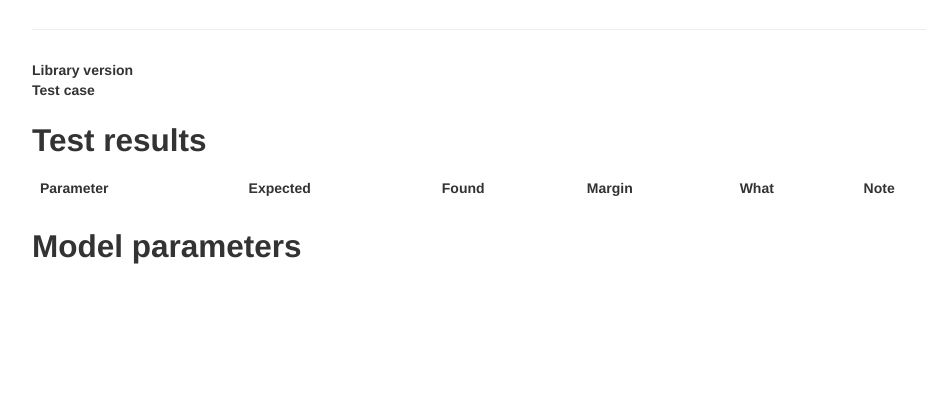
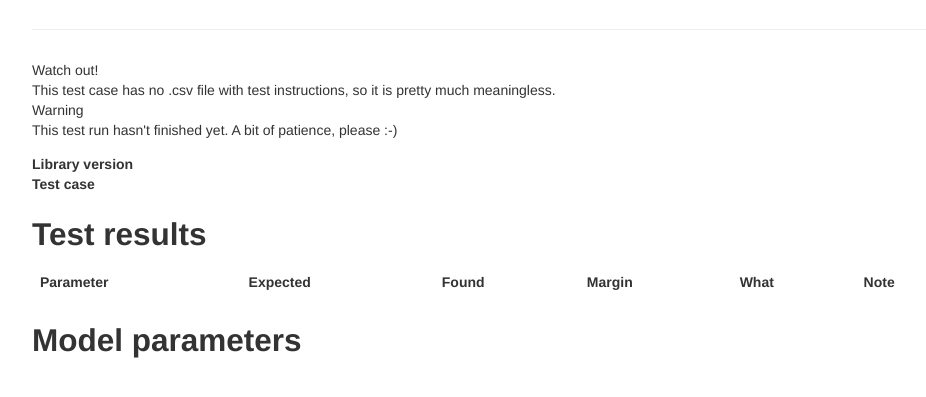
Before and after one commit to nens/threedi-verification, a Django app: template threedi_verification/templates/threedi_verification/test_run.html in a window 1280 px wide. Shown: the top 397 px of the page, without its empty margins (138-1064 px from the left). Run offline with Django 3.2, Linux system fonts and the light colour scheme; the template is opened without the code that fills it, so the values that code supplies are empty; some libraries are stand-ins or nearby versions.

Commit message:
Added feedback on is-the-test-run-still-running

```diff
--- a/threedi_verification/templates/threedi_verification/test_run.html
+++ b/threedi_verification/templates/threedi_verification/test_run.html
@@ -3,6 +3,25 @@
 
 {% block main-column %}
   {# Note: mostly copy/pasted from the old 'mdu.html' template #}
+
+  {% if not view.test_run.test_case_version.test_case.has_csv %}
+    <div class="panel panel-danger">
+      <div class="panel-heading">Watch out!</div>
+      <div class="panel-body">
+        This test case has no .csv file with test instructions, so it is
+        pretty much meaningless.
+      </div>
+    </div>
+  {% endif %}
+
+  {% if not view.test_run.duration %}
+    <div class="panel panel-warning">
+      <div class="panel-heading">Warning</div>
+      <div class="panel-body">
+        This test run hasn't finished yet. A bit of patience, please :-)
+      </div>
+    </div>
+  {% endif %}
 
   <div class="panel panel-default">
     <div class="panel-body">
```
